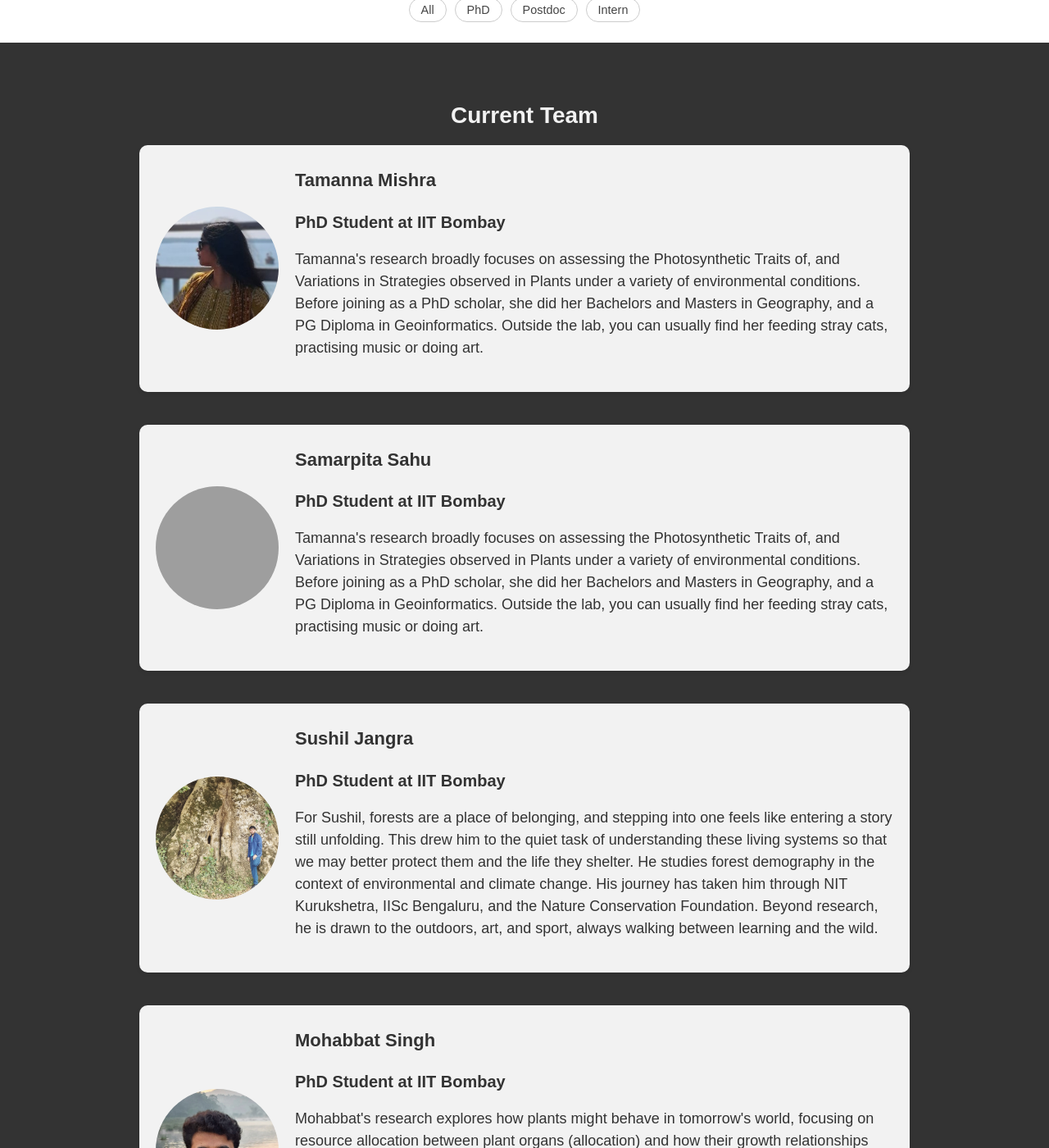
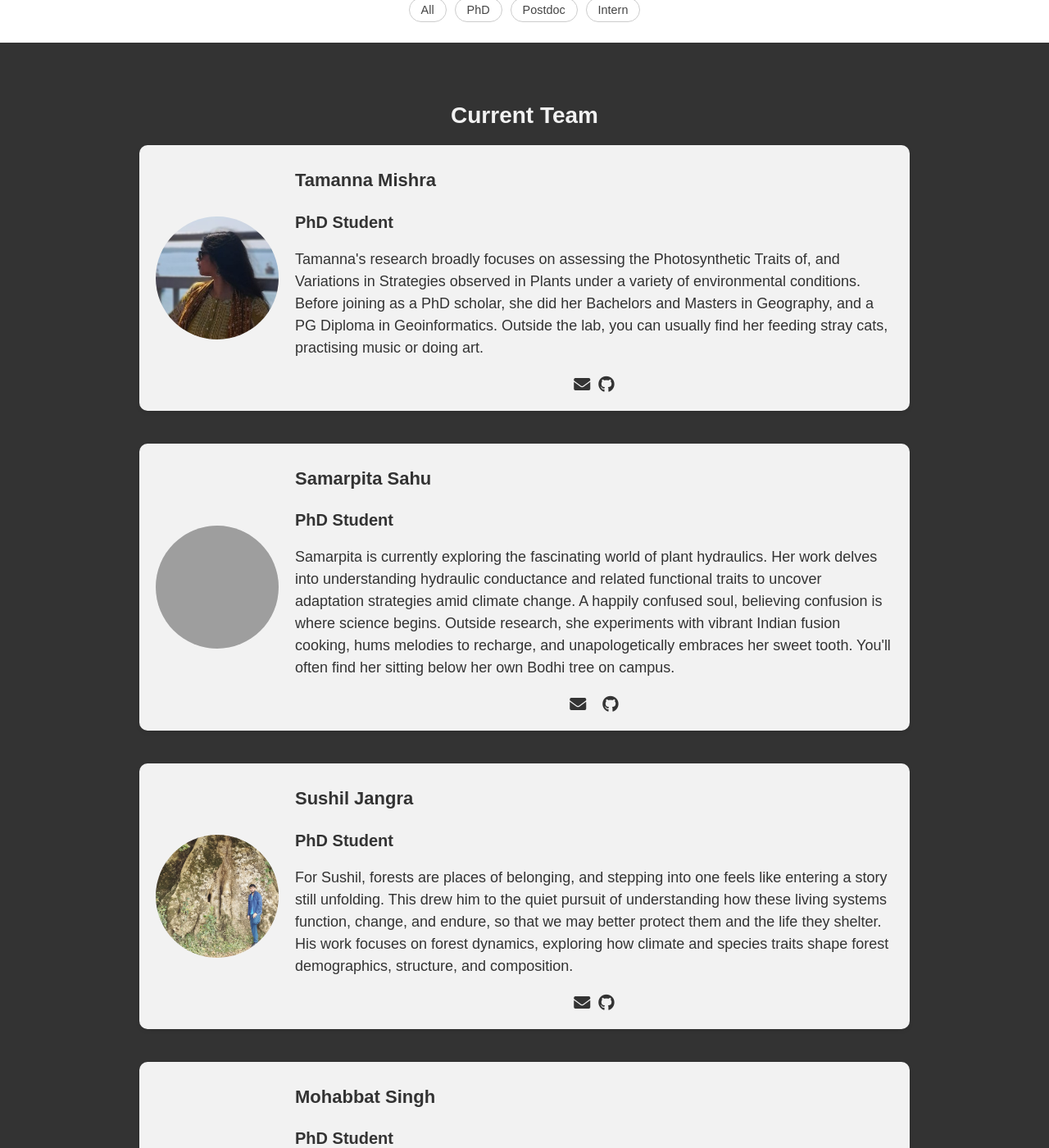
Before and after one commit to treehouse-iitb/treehouse-iitb.github.io, a Jekyll site: the page built from people.html, in a window 1280 px wide and 1400 px high, scrolled down 620 px. Shown: the whole window at 82% size. Built offline with Jekyll 4.4.1, drawn with Linux system fonts in a browser that asks for light colours; some of the changed text lies outside the part shown; grey boxes are pictures that could not be loaded.

Commit message:
update profiles

```diff
--- a/_data/people.yml
+++ b/_data/people.yml
@@ -15,72 +15,96 @@
   - name: Tamanna Mishra
     role: phd
     image: /images/people/other/tamanna.jpeg
-    title: PhD Student at IIT Bombay
+    title: PhD Student
     bio: Tamanna's research broadly focuses on assessing the Photosynthetic Traits of, and Variations in Strategies observed in Plants under a variety of environmental conditions. Before joining as a PhD scholar, she did her Bachelors and Masters in Geography, and a PG Diploma in Geoinformatics. Outside the lab, you can usually find her feeding stray cats, practising music or doing art.
     links:
+      email: 25d1244@iitb.ac.in
+      github: https://github.com/tam2398
 
   - name: Samarpita Sahu
     role: phd
     image: /images/people/other/samarpita.jpeg
-    title: PhD Student at IIT Bombay
-    bio: Tamanna's research broadly focuses on assessing the Photosynthetic Traits of, and Variations in Strategies observed in Plants under a variety of environmental conditions. Before joining as a PhD scholar, she did her Bachelors and Masters in Geography, and a PG Diploma in Geoinformatics. Outside the lab, you can usually find her feeding stray cats, practising music or doing art.
+    title: PhD Student
+    bio: Samarpita is currently exploring the fascinating world of plant hydraulics. Her work delves into understanding hydraulic conductance and related functional traits to uncover adaptation strategies amid climate change. A happily confused soul, believing confusion is where science begins. Outside research, she experiments with vibrant Indian fusion cooking, hums melodies to recharge, and unapologetically embraces her sweet tooth. You'll often find her sitting below her own Bodhi tree on campus.
     links:
+      email: mailto:25d1239@iitb.ac.in
+      linkedin: https://www.linkedin.com/in/samarpita-sahu-07244723b
+      scholar: https://scholar.google.com/citations?hl=en&user=1kJzNuMAAAAJ
+      github: https://github.com/samarpita171
 
   - name: Sushil Jangra
     role: phd
     image: /images/people/other/sushil_pic.jpeg
-    title: PhD Student at IIT Bombay
-    bio: For Sushil, forests are a place of belonging, and stepping into one feels like entering a story still unfolding. This drew him to the quiet task of understanding these living systems so that we may better protect them and the life they shelter. He studies forest demography in the context of environmental and climate change. His journey has taken him through NIT Kurukshetra, IISc Bengaluru, and the Nature Conservation Foundation. Beyond research, he is drawn to the outdoors, art, and sport, always walking between learning and the wild.
+    title: PhD Student
+    bio: For Sushil, forests are places of belonging, and stepping into one feels like entering a story still unfolding. This drew him to the quiet pursuit of understanding how these living systems function, change, and endure, so that we may better protect them and the life they shelter. His work focuses on forest dynamics, exploring how climate and species traits shape forest demographics, structure, and composition.
     links:
+      email: mailto:25d1234@iitb.ac.in
+      github: https://github.com/sushiljangra100
+      linkedin: https://www.linkedin.com/in/sushil-jangra1
 
   - name: Mohabbat Singh
     role: phd
     image: /images/people/other/mohabbat.jpeg
-    title: PhD Student at IIT Bombay
+    title: PhD Student
     bio: Mohabbat's research explores how plants might behave in tomorrow's world, focusing on resource allocation between plant organs (allocation) and how their growth relationships shape overall plant form and function (allometry) under changing climates. He aims to improve the representation of tropical forests in vegetation models by combining experimental evidence, trait-based approaches, field observations and vegetation modeling. He low-key aspires to turn his research and experiences into stories that connect with people someday. Ultimately, he is part researcher, part storyteller.
     links:
+      globe: https://jaideep777.github.io
+      email: mailto:mohabbatsingh7777@gmail.com
+      twitter: https://twitter.com/Mohabbatscience
+      linkedin : https://www.linkedin.com/in/mohabbat-science/
+      github: https://github.com/Mohabbatsingh
 
   - name: Siddhi Mahagaonkar
     role: phd
     image: /images/people/avatar_female.avif
-    title: PhD Student at IIT Bombay
+    title: PhD Student
     bio:
     links:
 
   - name: Kiran J M
     role: masters
-    image: /images/people/avatar_male.avif
-    title: MTech Student at IIT Bombay
-    bio:
+    image: /images/people/other/kiran.jpeg
+    title: MTech Student
+    bio: Kiran is a Master of Technology student in Climate and Sustainability at IIT Bombay. He holds a B.Sc. (Hons.) in Forestry and a Post Graduate Diploma in Remote Sensing & GIS from IIRS, ISRO. His research interests include forest ecology, vegetation dynamics, and climate change impact assessment.
     links:
+      email: mailto:25m2064@iitb.ac.in
+      twitter: https://x.com/KiranJM58962
+      linkedin: https://www.linkedin.com/in/kiran-j-m/
+      github: https://github.com/kiranjmiirs
 
   - name: Aseem Godbole
     role: ug
-    image: /images/people/avatar_male.avif
-    title: BTech Student at IIT Bombay
-    bio:
+    image: /images/people/other/Aseem.jpeg
+    title: BTech Student
+    bio: Aseem is an undergraduate student at IIT Bombay pursuing a Bachelor of Technology in Engineering Physics, along with a minor in Artificial Intelligence and Data Science. His interests include mathematics, computer science, data science, and their applications to engineering problems.
     links:
+      email: mailto:aseemgodbole01@gmail.com
+      github: https://github.com/AseemGodbole
 
   - name: Tina Garg
     role: intern
-    image: /images/people/avatar_female.avif
-    title: Intern
+    image: /images/people/other/Tina.jpg
+    title: Research Intern
     bio:
     links:
 
 
 cosupervised_current:
-  - name: Atharva Dhabab
+  - name: Atharva M Dhabab
     role: phd
-    image: /images/people/avatar_male.avif
-    title: PhD Student at IIT Bombay
-    bio:
+    image: /images/people/other/atharva.jpeg
+    title: PhD Student
+    bio: Atharva is a doctoral researcher specializing in the intersection of hydrology, ecology, and climatology. Supervised by Prof. Subimal Ghosh and Prof. Jaideep Joshi, his research investigates the resilience of Himalayan grasslands by mapping causal relationships between vegetation, microclimate, and carbon fluxes. An alumnus of VNIT Nagpur and IIT Ropar, Atharva focuses on developing hybrid modeling frameworks that integrate process-based physical understanding with advanced AI/ML approaches. Beyond his research, he is an avid sportsman and musician.
     links:
+      linkdin:  https://www.linkedin.com/in/atharva-m-dhabab-77816a320/
+      email: 25d0296@iitb.ac.in
+      twitter: https://x.com/AtharvaD17
+      github: https://github.com/AMD-1234
 
   - name: Soumili Dutta
     role: phd
     image: /images/people/avatar_female.avif
-    title: PhD Student at IIT Bombay
+    title: PhD Student
     bio:
     links:
 
```
Also changed, not shown: images/people/other/Aseem.jpeg (added), images/people/other/Tina.jpg (added), images/people/other/atharva.jpeg (added), 1 other file.
